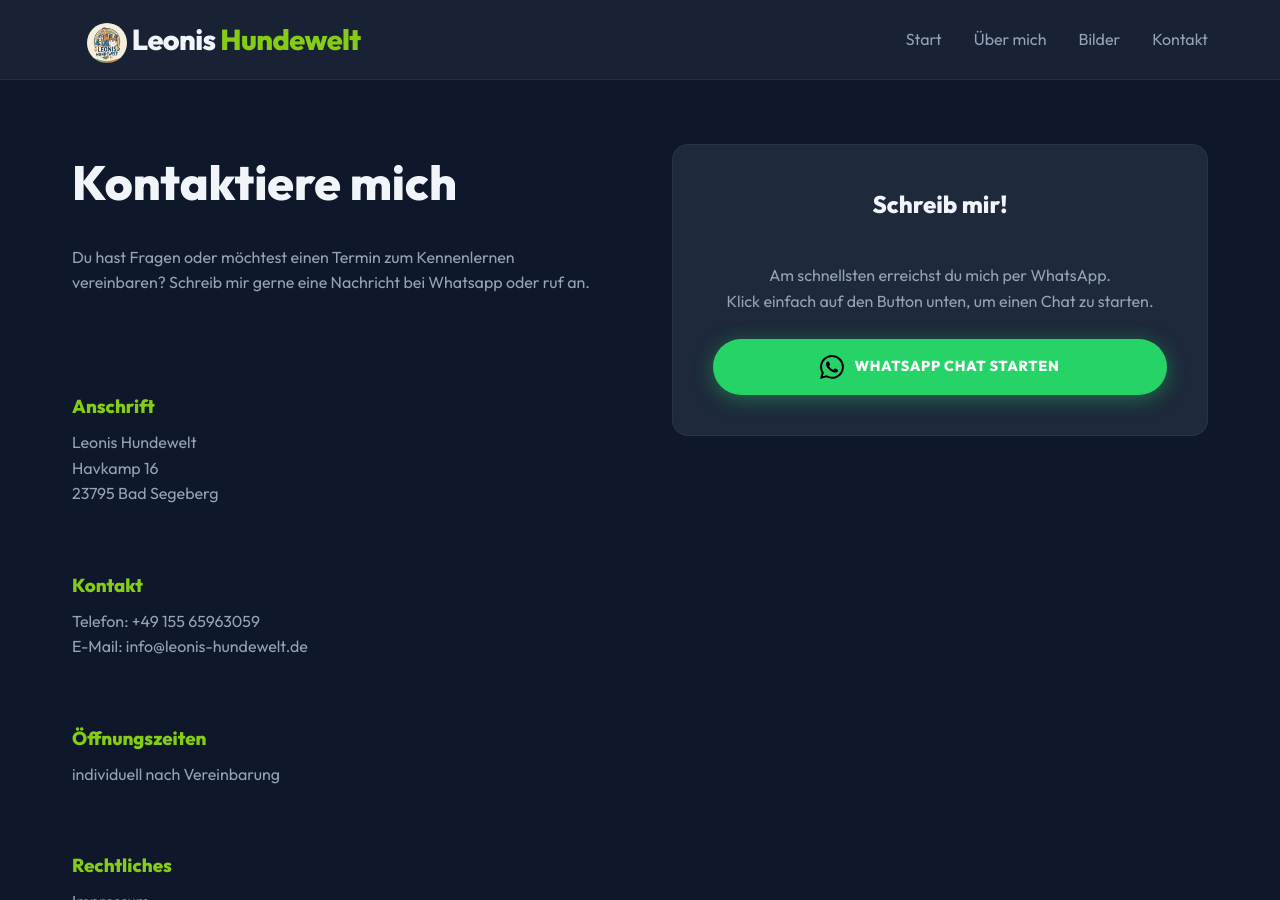
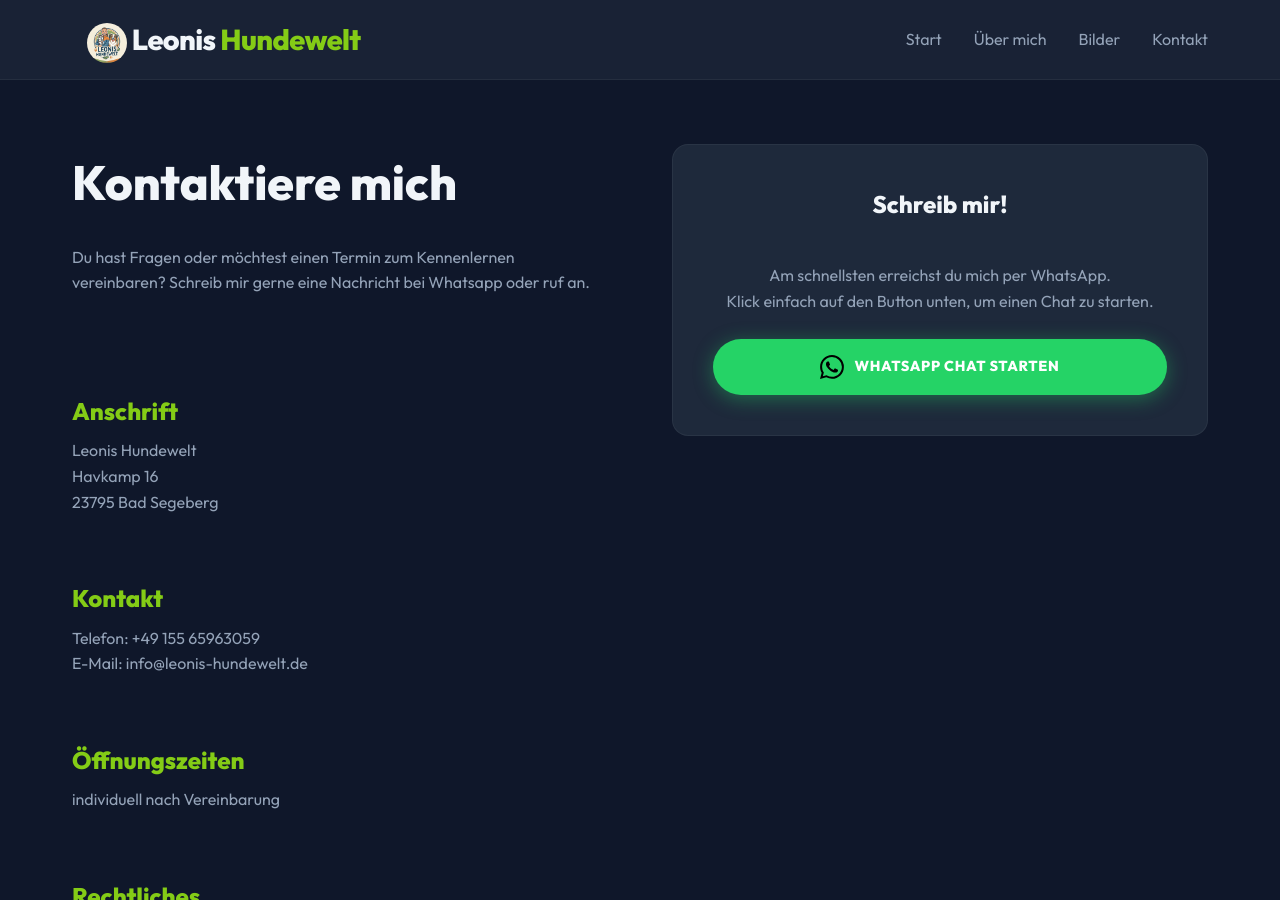
Before and after one commit to leonis-hundewelt/hundewelt, a Jekyll site: the page built from kontakt.md, in a window 1280 px wide and 900 px high. Built offline with Jekyll 4.4.1, drawn with Linux system fonts in a browser that asks for light colours.

Commit message:
Fix headlines in kontakt

```diff
--- a/kontakt.md
+++ b/kontakt.md
@@ -13,7 +13,7 @@ permalink: /kontakt.html
     </div>
     <div class="whatsapp-card-container">
         <div class="card" style="display: flex; flex-direction: column; gap: 1.5rem; text-align: center;">
-            <h3 style="margin-bottom: 1rem;">Schreib mir!</h3>
+            <h2 style="margin-bottom: 1rem;">Schreib mir!</h2>
             <p>Am schnellsten erreichst du mich per WhatsApp.<br>
             Klick einfach auf den Button unten, um einen Chat zu starten.</p>
             <a href="https://wa.me/{{ site.telefon_wa }}" class="btn btn-whatsapp" target="_blank" style="display: inline-flex; align-items: center; justify-content: center; gap: 10px;">
@@ -23,7 +23,7 @@ permalink: /kontakt.html
         </div>
     </div>
     <div class="contact-address">
-        <h3 style="color: var(--primary-color); margin-bottom: 0.5rem;">Anschrift</h3>
+        <h2 style="color: var(--primary-color); margin-bottom: 0.5rem;">Anschrift</h2>
         <p style="color: var(--text-muted);">
             Leonis Hundewelt<br>
             Havkamp 16<br>
@@ -31,20 +31,20 @@ permalink: /kontakt.html
         </p>
     </div>
     <div class="contact-details">
-        <h3 style="color: var(--primary-color); margin-bottom: 0.5rem;">Kontakt</h3>
+        <h2 style="color: var(--primary-color); margin-bottom: 0.5rem;">Kontakt</h2>
         <p style="color: var(--text-muted);">
             Telefon: <a href="tel:{{ site.telefon_url }}">{{ site.telefon }}</a><br>
             E-Mail: <a href="mailto:{{ site.email }}">{{ site.email }}</a>
         </p>
     </div>
     <div class="contact-hours">
-        <h3 style="color: var(--primary-color); margin-bottom: 0.5rem;">Öffnungszeiten</h3>
+        <h2 style="color: var(--primary-color); margin-bottom: 0.5rem;">Öffnungszeiten</h2>
         <p style="color: var(--text-muted);">
             individuell nach Vereinbarung
         </p>
     </div>
     <div class="contact-legal">
-        <h3 style="color: var(--primary-color); margin-bottom: 0.5rem;">Rechtliches</h3>
+        <h2 style="color: var(--primary-color); margin-bottom: 0.5rem;">Rechtliches</h2>
         <p style="color: var(--text-muted);">
             <a href="{{ '/impressum.html' | relative_url }}">Impressum</a><br>
             <a href="{{ '/datenschutz.html' | relative_url }}">Datenschutzerklärung</a><br>
```
